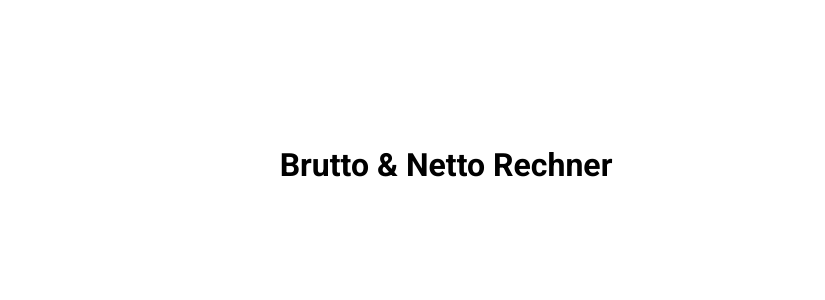
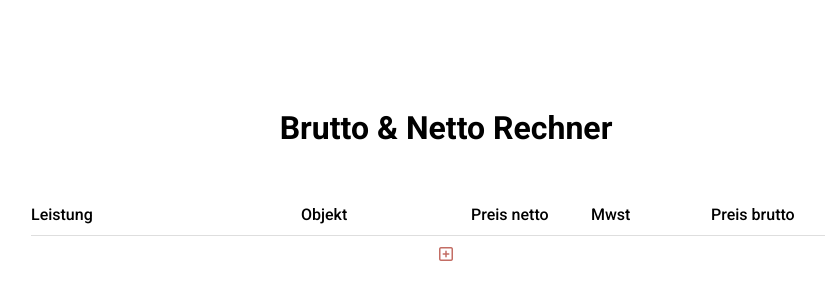
Before and after one commit to paddykontschak/joyce-netto-brutto-recher, a plain HTML site: page index.html in a window 1280 px wide. Shown: the part 220-520 px from the top of the page, without its empty margins (194-1019 px from the left). Drawn offline with Linux system fonts and the light colour scheme.

Commit message:
add heading and add-row rows

```diff
--- a/index.html
+++ b/index.html
@@ -19,6 +19,19 @@
 <body>
     <div id="calculator">
         <h1>Brutto & Netto Rechner</h1>
+        <div class="row heading">
+            <p>Leistung</p>
+            <p>Objekt</p>
+            <p>Preis netto</p>
+            <p>Mwst</p>
+            <p>Preis brutto</p>
+        </div>
+        <div
+            id="add-row"
+            class="row full"
+        >
+            <i class="far fa-plus-square"></i>
+        </div>
     </div>
     <script
         src="https://kit.fontawesome.com/bc2fc92bdf.js"
--- a/src/style.css
+++ b/src/style.css
@@ -17,6 +17,10 @@ h1 {
     margin-bottom: 50px;
 }
 
+p {
+    margin: 0;
+}
+
 i {
     color: #C36D64;
     cursor: pointer;
@@ -34,8 +38,35 @@ i:hover {
     padding: 20px;
 }
 
+.row {
+    display: grid;
+    grid-gap: 20px;
+    padding: 10px 0;
+    align-items: center;
+    border-top: 1px solid #DEDEDE;
+}
+
+.row.heading {
+    display: none;
+    border: none;
+    font-weight: 500;
+}
+
+.row.full {
+    justify-items: center;
+    grid-template-columns: 1fr;
+}
+
 @media (min-width: 1024px) {
     body {
         align-items: center;
     }
+
+    .row {
+        grid-template-columns: 250px 150px repeat(3, 100px) 30px;
+    }
+
+    .row.heading {
+        display: grid;
+    }
 }
```
